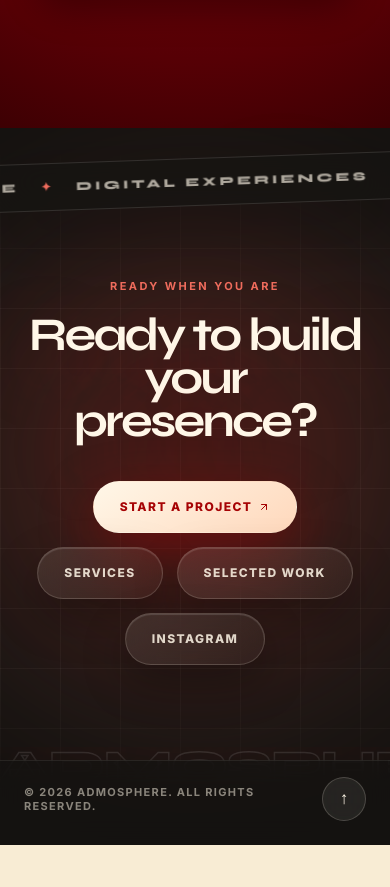
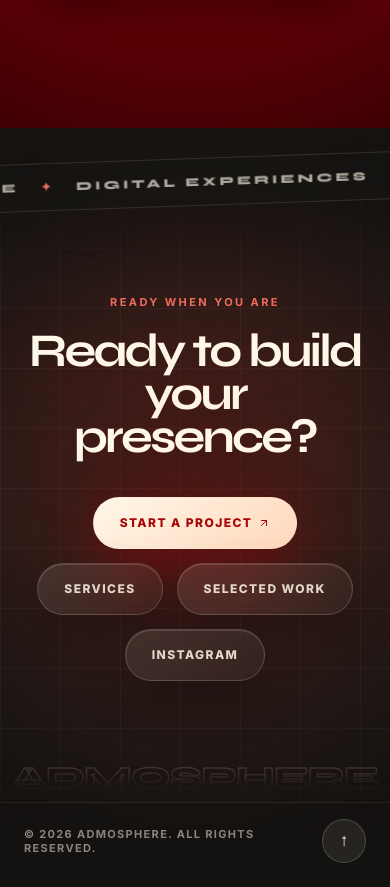
Before and after one commit to MOHAMMEDAHRASKHANKP/-admosphere-site, a React (Vite) app: page / in a window 390 px wide. Shown: the part 8903-9790 px from the top of the page. Before the commit the page ends 9748 px from the top, so only its background shows below. Built offline with nearby package versions, Linux system fonts and the light colour scheme.

Commit message:
feat: auto-fit ADMOSPHERE wordmark via JS to 94% section width and position 40px above copyright bar

```diff
--- a/src/components/layout/Footer.jsx
+++ b/src/components/layout/Footer.jsx
@@ -1,8 +1,10 @@
-import React from 'react';
+import React, { useEffect, useRef } from 'react';
 import { motion } from 'framer-motion';
 import { FiArrowUpRight } from 'react-icons/fi';
 
 function Footer({ Reveal }) {
+  const wordmarkRef = useRef(null);
+
   const footerWords = [
     'Brand Presence',
     'Digital Experiences',
@@ -16,6 +18,29 @@ function Footer({ Reveal }) {
       top: 0,
       behavior: 'smooth',
     });
+
+  // Fit wordmark to 94% container width automatically
+  useEffect(() => {
+    const el = wordmarkRef.current;
+    if (!el) return;
+
+    const fit = () => {
+      const box = el.parentElement;
+      if (!box) return;
+      el.style.fontSize = '100px';
+      const ratio = (box.clientWidth * 0.94) / el.scrollWidth;
+      el.style.fontSize = `${100 * ratio}px`;
+    };
+
+    fit();
+
+    if (document.fonts && document.fonts.ready) {
+      document.fonts.ready.then(fit);
+    }
+
+    window.addEventListener('resize', fit);
+    return () => window.removeEventListener('resize', fit);
+  }, []);
 
   const FooterMarquee = () => (
     <div className="cinema-marquee-track">
@@ -96,8 +121,12 @@ function Footer({ Reveal }) {
         </div>
       </div>
 
-      {/* ── Grand wordmark — bottom of footer, full-width ── */}
-      <div className="cinema-wordmark" aria-hidden="true">
+      {/* ── Auto-fitting Grand wordmark — bottom of footer, 94% width ── */}
+      <div
+        ref={wordmarkRef}
+        className="cinema-wordmark"
+        aria-hidden="true"
+      >
         ADMOSPHERE
       </div>
 
--- a/src/styles/footer.css
+++ b/src/styles/footer.css
@@ -90,7 +90,7 @@
   align-items: center;
   text-align: center;
   flex: 1;
-  padding: 150px 7vw 100px;
+  padding: 150px 7vw 110px;
 }
 
 .cinema-center .kicker {
@@ -148,38 +148,33 @@
 
 /* ══════════════════════════════════════════════════════
    GRAND WORDMARK "ADMOSPHERE"
-   Sits in the space BELOW the buttons and ABOVE the copyright bar.
-   Horizontally centered, spanning 92-96% viewport width.
-   Never wrapped, never cropped.
+   Centered with left: 50%; transform: translateX(-50%)
+   Scales via JS to 94% of parent width.
+   Bottom sits 110px from footer bottom (~40px above copyright bar).
    ══════════════════════════════════════════════════════ */
 .cinema-wordmark {
   position: absolute;
-  left: 0;
-  right: 0;
-  bottom: 70px;
-  width: 100%;
-  margin: 0 auto;
+  left: 50%;
+  transform: translateX(-50%);
+  bottom: 110px;
+  width: max-content;
   text-align: center;
   white-space: nowrap;
   z-index: 1;
 
-  /* Extra-wide bold display font */
+  /* Typography */
   font-family: 'Syne', sans-serif;
   font-weight: 900;
   font-style: normal;
   font-synthesis: none;
   text-rendering: geometricPrecision;
   -webkit-font-smoothing: antialiased;
-
-  /* Responsive fit-to-width sizing: spans ~92-96% width across all screens */
-  font-size: clamp(3rem, 11.5vw, 15rem);
   line-height: 0.9;
-  letter-spacing: -0.02em;
   text-transform: uppercase;
 
-  /* Cinematic outline-only with subtle glow & vertical fade */
+  /* Outline-only styling with subtle glow & soft vertical fade */
   color: transparent;
-  -webkit-text-stroke: 1.5px rgba(255, 255, 255, 0.14);
+  -webkit-text-stroke: 1.5px rgba(255, 255, 255, 0.16);
   text-shadow: 0 0 60px rgba(160, 20, 20, 0.25);
   -webkit-mask-image: linear-gradient(to bottom, rgba(0, 0, 0, 0.9) 0%, rgba(0, 0, 0, 0) 90%);
   mask-image: linear-gradient(to bottom, rgba(0, 0, 0, 0.9) 0%, rgba(0, 0, 0, 0) 90%);
@@ -191,7 +186,7 @@
 /* ── Bottom bar — copyright left, ↑ center, right stays clear ─── */
 .cinema-bottom {
   position: relative;
-  z-index: 2;
+  z-index: 3;
   display: grid;
   grid-template-columns: 1fr auto 1fr;
   align-items: center;
@@ -255,7 +250,7 @@
 /* ── Mobile ─── */
 @media (max-width: 800px) {
   .cinema-footer {
-    min-height: 85vh;
+    min-height: 90vh;
   }
 
   .cinema-aurora {
@@ -264,7 +259,7 @@
   }
 
   .cinema-center {
-    padding: 120px 24px 80px;
+    padding: 120px 24px 90px;
   }
 
   .cinema-center h2 {
@@ -272,9 +267,7 @@
   }
 
   .cinema-wordmark {
-    bottom: 60px;
-    font-size: clamp(2.4rem, 11vw, 5rem);
-    letter-spacing: -0.02em;
+    bottom: 95px;
   }
 
   .cinema-bottom {
```
